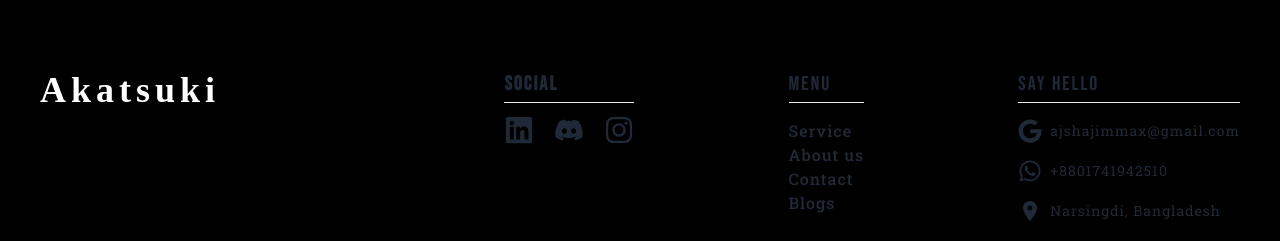
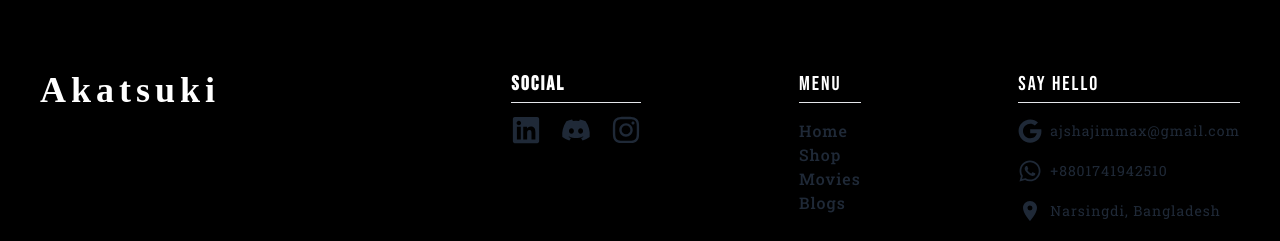
Before and after one commit to OHshajim/Akatsuki, a Next.js app: page /blog in a window 1280 px wide. Shown: the part 1973-2214 px from the top of the page. Built offline with nearby package versions, Linux system fonts and the light colour scheme; a web font is replaced by a local one.

Commit message:
footer update

```diff
--- a/src/Components/Home/PopularMovie.tsx
+++ b/src/Components/Home/PopularMovie.tsx
@@ -45,7 +45,7 @@ const PopularMovie = () => {
                   <h2 className="card-title text-white bebas-neue tracking-[2px] font-medium">{popular.name}</h2>
                   <div className="flex justify-between">
                     <h3 className="font-semibold text-zinc-400">
-                      {popular.price} $
+                      {popular.tags[1]}
                     </h3>
                     <Rating
                       style={{ maxWidth: 110, color: "#fff" }}
--- a/src/Shared/Footer.tsx
+++ b/src/Shared/Footer.tsx
@@ -1,3 +1,4 @@
+import Link from "next/link";
 import {
   FaDiscord,
   FaGoogle,
@@ -12,11 +13,13 @@ const Footer = () => {
     <div className="bg-black py-5">
       <footer className="footer bg-black container mx-auto py-20 lg:px-10 px-5">
         <aside>
-          <h1 className="text-4xl font-bold text-white font-peralta">Akatsuki</h1>
+          <h1 className="text-4xl font-bold text-white font-peralta">
+            Akatsuki
+          </h1>
         </aside>
         <aside className="flex justify-between w-full flex-col md:flex-row gap-5">
           <nav>
-            <h3 className="text-xl font-semibold border-b pb-1 uppercase bebas-neue tracking-[2px]">
+            <h3 className="text-xl text-white font-semibold border-b pb-1 uppercase bebas-neue tracking-[2px]">
               Social
             </h3>
             <div className="flex  gap-5 text-3xl  items-center justify-center mt-3">
@@ -41,18 +44,18 @@ const Footer = () => {
             </div>
           </nav>
           <nav>
-            <h3 className="text-xl font-medium border-b pb-1 uppercase bebas-neue tracking-[2px]">
+            <h3 className="text-xl font-medium border-b pb-1 uppercase bebas-neue tracking-[2px] text-white">
               Menu
             </h3>
             <div className="flex flex-col my-4 text-base font-medium ">
-              <a>Service</a>
-              <a>About us</a>
-              <a>Contact</a>
-              <a>Blogs</a>
+              <Link className="link link-hover" href={"/"}>Home</Link>
+              <Link className="link link-hover" href={"/shop"}>Shop</Link>
+              <Link className="link link-hover" href={"/movies"}>Movies</Link>
+              <Link className="link link-hover" href={"/blogs"}>Blogs</Link>
             </div>
           </nav>
           <nav>
-            <h3 className="text-xl font-medium border-b pb-1 uppercase bebas-neue tracking-[2px]">
+            <h3 className="text-xl font-medium border-b pb-1 uppercase bebas-neue tracking-[2px] text-white">
               Say Hello
             </h3>
             <div className="my-4 space-y-2 flex flex-col items-start gap-2">
@@ -73,8 +76,10 @@ const Footer = () => {
         <hr />
         <aside className="pt-5">
           <p>
-            <span className="text-zinc-300 font-bold font-peralta">Akatsuki</span> ©{" "}
-            {new Date().getFullYear()} - All right reserved.
+            <span className="text-zinc-300 font-bold font-peralta">
+              Akatsuki
+            </span>{" "}
+            © {new Date().getFullYear()} - All right reserved.
           </p>
         </aside>
       </footer>
```
